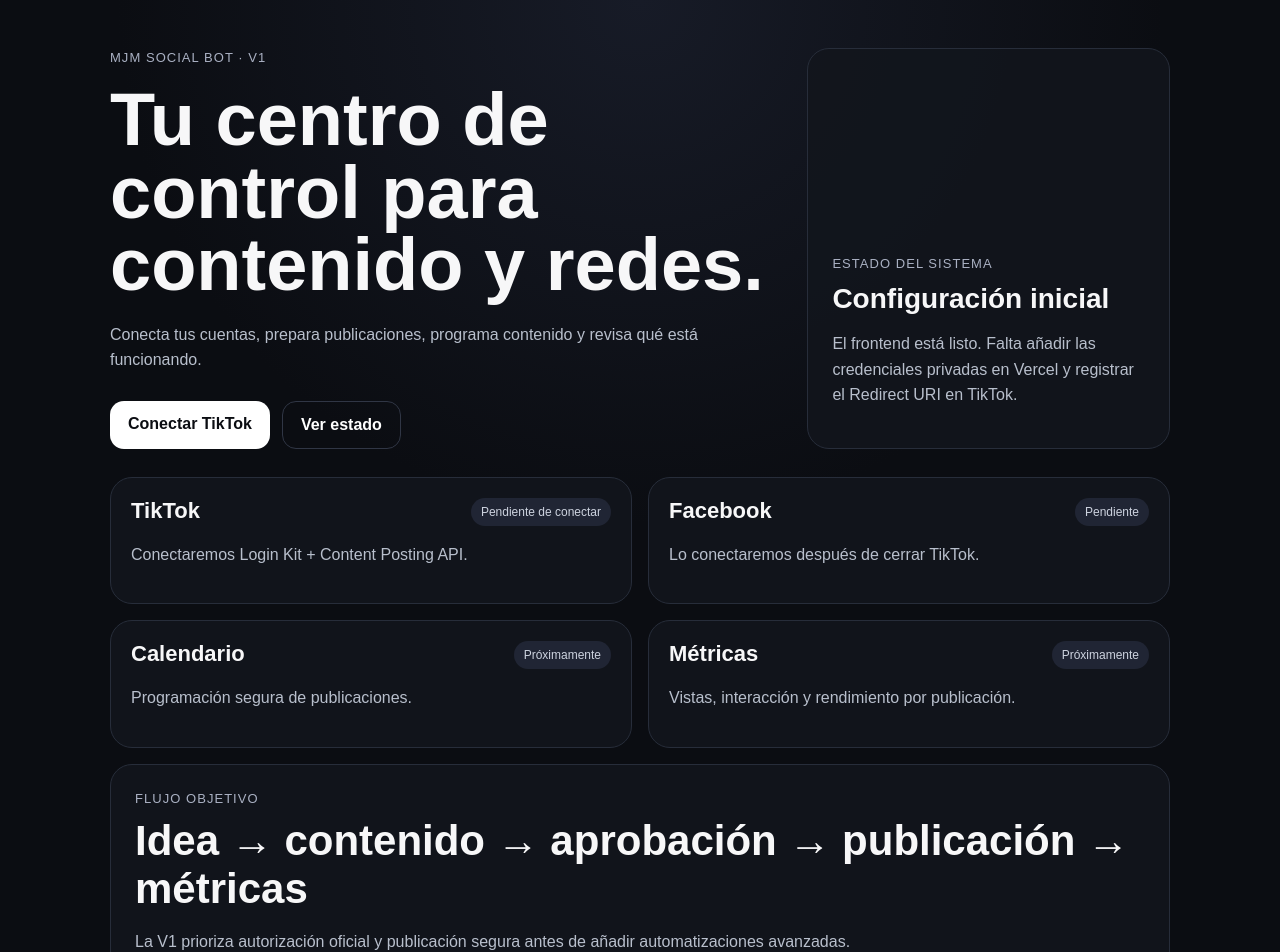
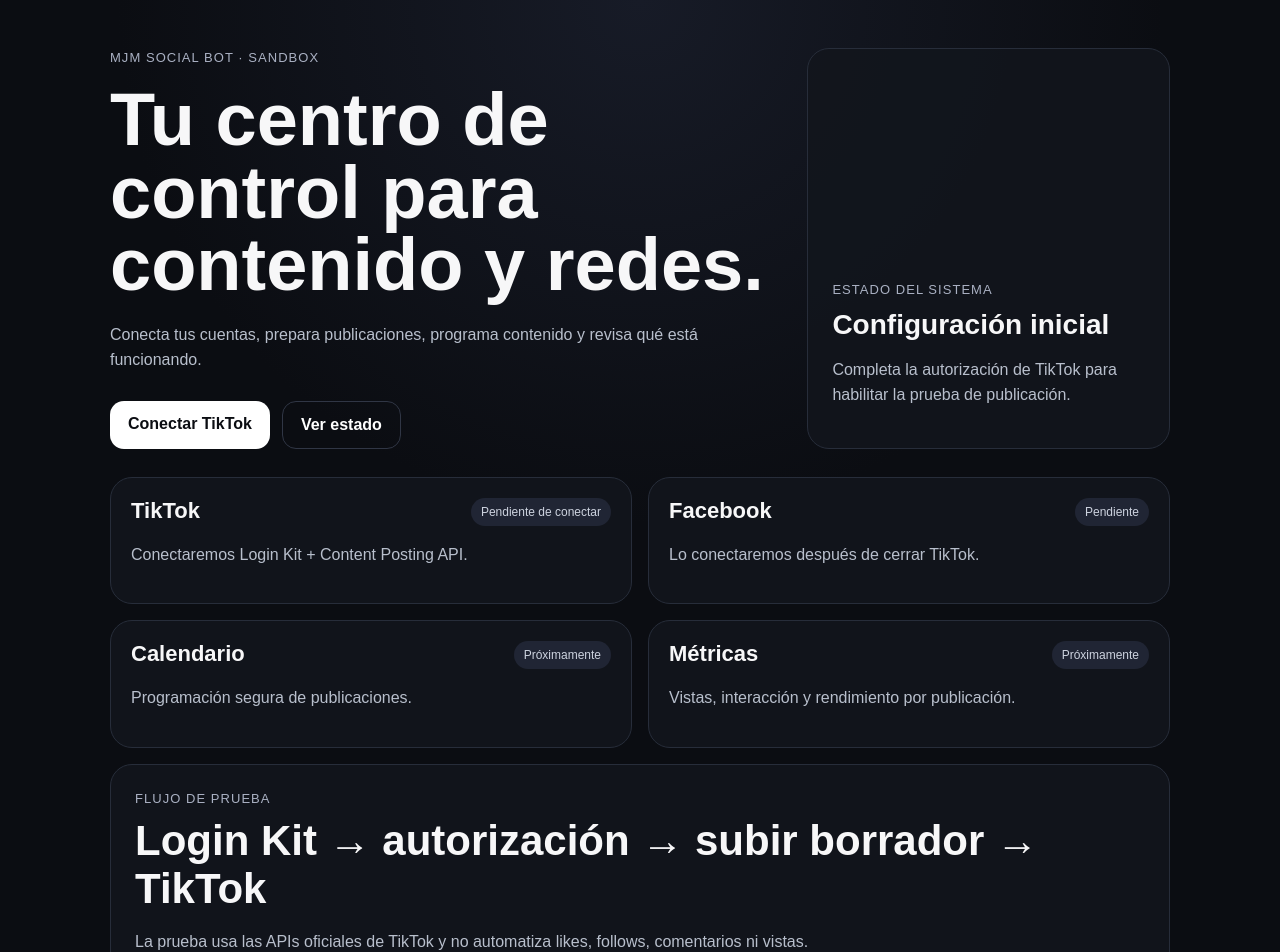
Before and after one commit to MJM03/mjm-social-bot, a Next.js app: page / in a window 1280 px wide. Shown: the top 952 px of the page. Built offline with nearby package versions, Linux system fonts and the light colour scheme; no server answers.

Commit message:
Show connected TikTok state and upload controls

```diff
--- a/app/page.js
+++ b/app/page.js
@@ -1,31 +1,60 @@
-const cards = [
-  ['TikTok', 'Pendiente de conectar', 'Conectaremos Login Kit + Content Posting API.'],
-  ['Facebook', 'Pendiente', 'Lo conectaremos después de cerrar TikTok.'],
-  ['Calendario', 'Próximamente', 'Programación segura de publicaciones.'],
-  ['Métricas', 'Próximamente', 'Vistas, interacción y rendimiento por publicación.']
-];
+import { cookies } from 'next/headers';
+import { decryptSession, tiktokCookie } from './lib/tiktokSession';
+import TikTokUpload from './TikTokUpload';
 
-export default function Home() {
+export const dynamic = 'force-dynamic';
+
+export default async function Home() {
+  const cookieStore = await cookies();
+  const session = decryptSession(cookieStore.get(tiktokCookie.name)?.value);
+  const connected = Boolean(session?.access_token);
+  const profile = session?.profile || null;
+  const grantedScopes = session?.scope || '';
+
+  const cards = [
+    ['Facebook', 'Pendiente', 'Lo conectaremos después de cerrar TikTok.'],
+    ['Calendario', 'Próximamente', 'Programación segura de publicaciones.'],
+    ['Métricas', 'Próximamente', 'Vistas, interacción y rendimiento por publicación.']
+  ];
+
   return (
     <main className="shell">
       <section className="hero">
         <div>
-          <span className="badge">MJM Social Bot · V1</span>
+          <span className="badge">MJM Social Bot · Sandbox</span>
           <h1>Tu centro de control para contenido y redes.</h1>
           <p>Conecta tus cuentas, prepara publicaciones, programa contenido y revisa qué está funcionando.</p>
           <div className="actions">
-            <a className="primary" href="/api/auth/tiktok">Conectar TikTok</a>
+            <a className="primary" href="/api/auth/tiktok">{connected ? 'Reconectar TikTok' : 'Conectar TikTok'}</a>
             <a className="secondary" href="#status">Ver estado</a>
           </div>
         </div>
         <div className="panel">
           <span className="eyebrow">Estado del sistema</span>
-          <strong>Configuración inicial</strong>
-          <p>El frontend está listo. Falta añadir las credenciales privadas en Vercel y registrar el Redirect URI en TikTok.</p>
+          <strong>{connected ? 'TikTok conectado' : 'Configuración inicial'}</strong>
+          <p>{connected ? 'OAuth activo y sesión segura disponible para probar Content Posting API.' : 'Completa la autorización de TikTok para habilitar la prueba de publicación.'}</p>
         </div>
       </section>
 
       <section id="status" className="grid">
+        <article className="card tiktokCard">
+          <div className="cardTop"><h2>TikTok</h2><span>{connected ? 'Conectado ✓' : 'Pendiente de conectar'}</span></div>
+          {connected ? (
+            <>
+              <div className="profileRow">
+                {profile?.avatar_url ? <img src={profile.avatar_url} alt="Avatar de TikTok" /> : null}
+                <div>
+                  <strong>{profile?.display_name || 'Cuenta TikTok conectada'}</strong>
+                  <p>Scopes: {grantedScopes || 'user.info.basic'}</p>
+                </div>
+              </div>
+              <TikTokUpload />
+            </>
+          ) : (
+            <p>Conectaremos Login Kit + Content Posting API.</p>
+          )}
+        </article>
+
         {cards.map(([title, status, description]) => (
           <article className="card" key={title}>
             <div className="cardTop"><h2>{title}</h2><span>{status}</span></div>
@@ -35,9 +64,9 @@
       </section>
 
       <section className="roadmap">
-        <span className="eyebrow">Flujo objetivo</span>
-        <h2>Idea → contenido → aprobación → publicación → métricas</h2>
-        <p>La V1 prioriza autorización oficial y publicación segura antes de añadir automatizaciones avanzadas.</p>
+        <span className="eyebrow">Flujo de prueba</span>
+        <h2>Login Kit → autorización → subir borrador → TikTok</h2>
+        <p>La prueba usa las APIs oficiales de TikTok y no automatiza likes, follows, comentarios ni vistas.</p>
       </section>
     </main>
   );
```
